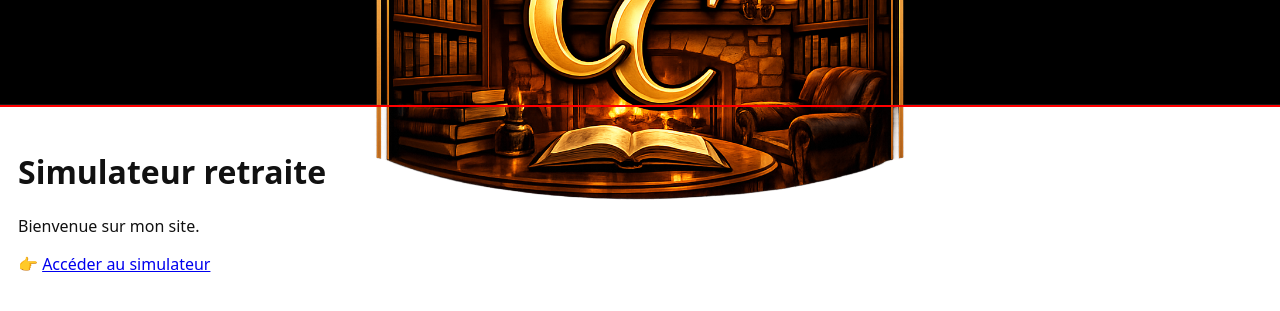
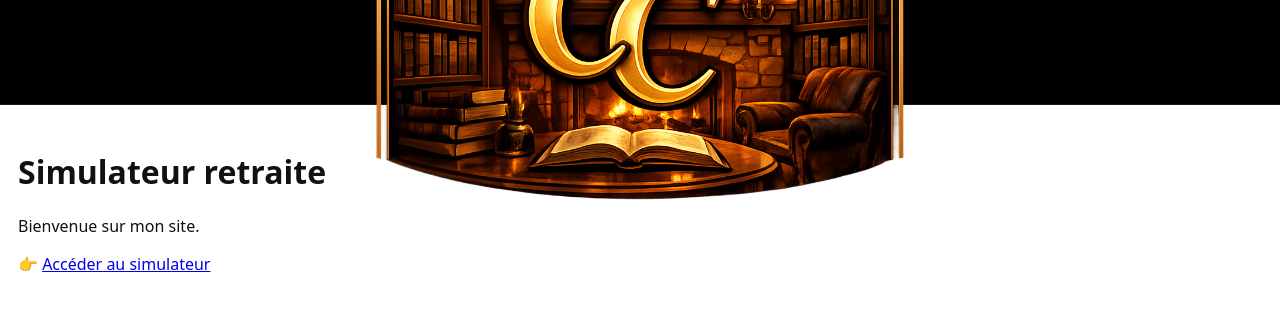
Before and after one commit to Romain-Borie/bibliotheque_CC.com, a Jekyll site: the page built from index.md, in a window 1280 px wide. Shown: the top 311 px of the page. Built offline with Jekyll 4.4.1, drawn with Linux system fonts in a browser that asks for light colours.

Commit message:
Update site.css

```diff
--- a/assets/css/site.css
+++ b/assets/css/site.css
@@ -1,6 +1,3 @@
-/* TEST TEMPORAIRE : doit te mettre un cadre rouge autour du header */
-header.topbar { outline: 2px solid red !important; }
-
 /* ===== Header : barre noire + logo ===== */
 header.topbar {
   position: sticky; top: 0; z-index: 1000;
```
